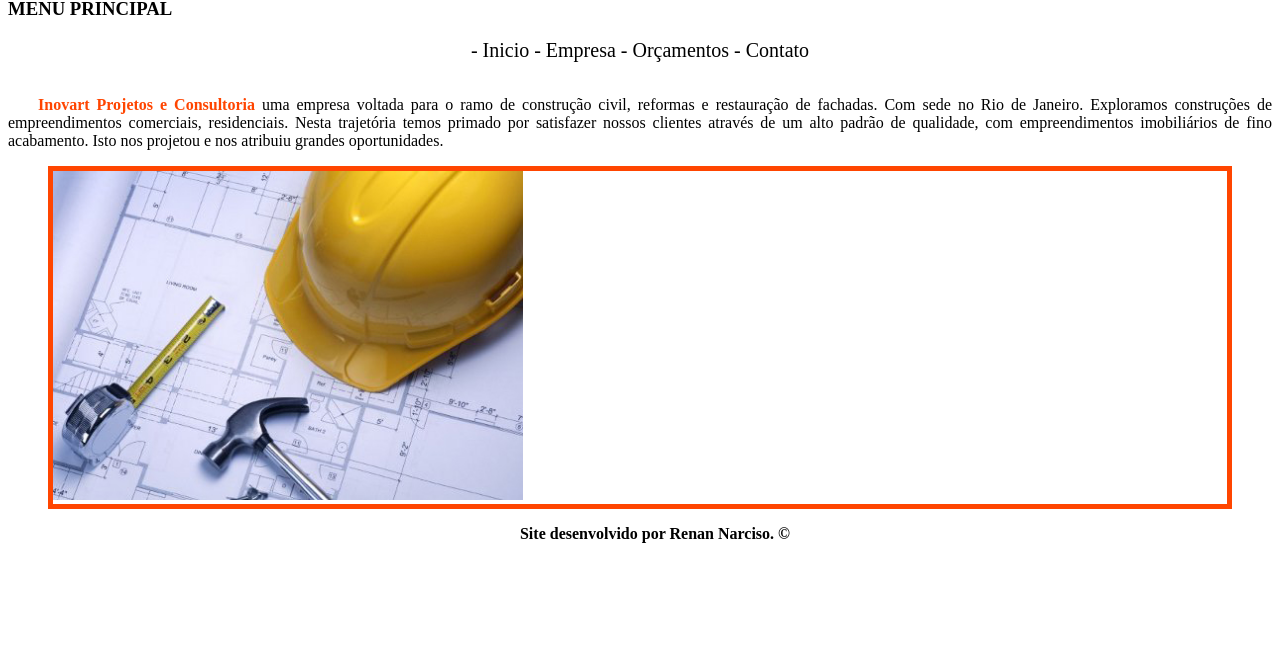
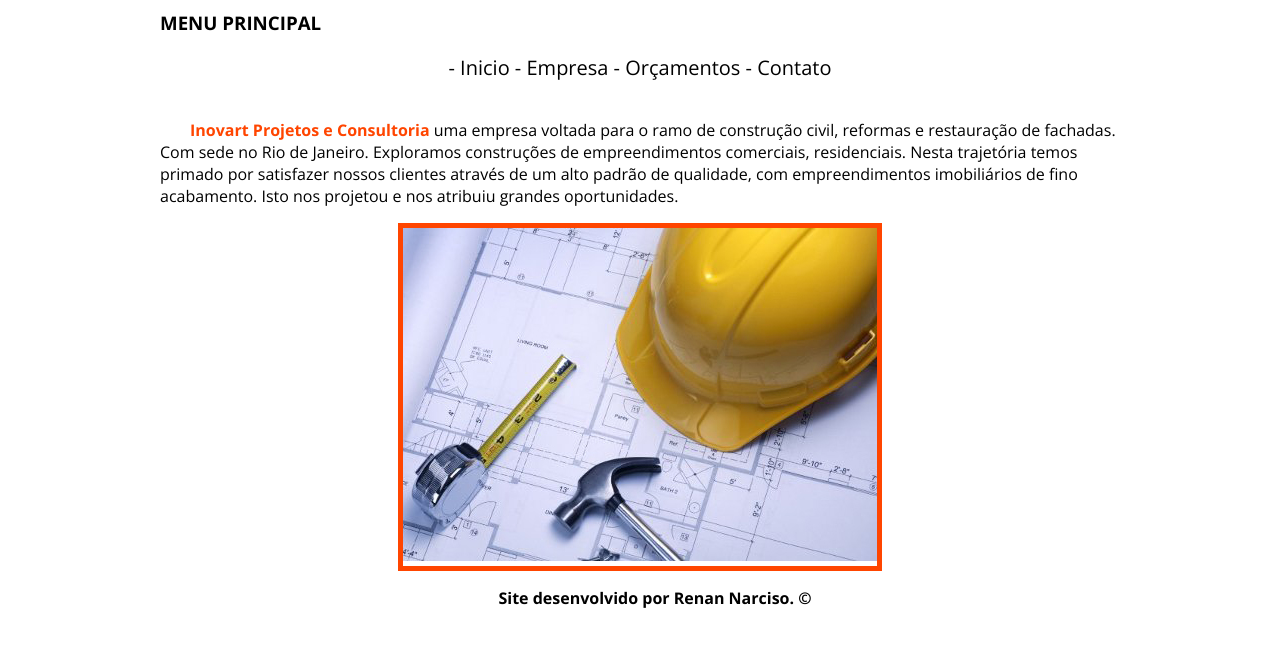
Before and after one commit to Renanzinth/Inovart-projetos-e-consultoria, a plain HTML site: page index.html in a window 1280 px wide. Shown: the part 129-800 px from the top of the page. Drawn offline with nearby package versions, Linux system fonts and the light colour scheme.

Commit message:
Fazendo o que vc pediu

```diff
--- a/css/estilo.css
+++ b/css/estilo.css
@@ -1,8 +1,12 @@
 @charset "UTF-8";
-
-
+*{
+	font-family: 'Open Sans', sans-serif;
+}
+#interface{
+	width: 960px;
+	margin: 0 auto;
+}
 /* ESTILO DO MENU */
-
 nav{
 	font-size: 20px;
 	text-align: center;
@@ -11,19 +15,26 @@ nav{
 /* ESTILO DO PARÁGRAFO */
 
 p {
-	text-align: justify;
+	width: 100%;
+	text-align:left;
 	text-indent: 30px;
 }
-
+/* ESTILO DE TEXTO */
+span{
+	color:orangered;
+	font-weight: 700;
+}
 /* ESTILO DA IMAGEM COM LEGENDA */
 
 figure.foto-legenda {
+	width: 474px;
 	position: relative;
 	border: 5px solid orangered;
+	margin: 0 auto;
 }
 
 figure.foto-legenda img {
-	width: 40%;
+	width: 100%;
 	height: 100%;
 }
 
--- a/index.html
+++ b/index.html
@@ -9,6 +9,7 @@
 
 	<title>Inovart</title>
 	<link rel="stylesheet" type="text/css" href="css/estilo.css">
+	<link href='https://fonts.googleapis.com/css?family=Open+Sans:400,700,300' rel='stylesheet' type='text/css'>
 </head>
 
 <body>
@@ -32,7 +33,7 @@
 	</header>
 
 	<br/>
-<p><font color="orangered"><b>Inovart Projetos e Consultoria</b></font> uma empresa voltada para o ramo de construção civil, reformas e restauração de fachadas. Com sede no Rio de Janeiro. Exploramos construções de empreendimentos
+	<p><span>Inovart Projetos e Consultoria</span> uma empresa voltada para o ramo de construção civil, reformas e restauração de fachadas. Com sede no Rio de Janeiro. Exploramos construções de empreendimentos
 	comerciais, residenciais. Nesta trajetória temos primado por satisfazer nossos clientes através de um alto padrão de qualidade, com empreendimentos imobiliários de fino acabamento. Isto nos projetou e nos atribuiu grandes oportunidades.
 	</p>
 
```
Lines whose indentation alone changed are shown as unchanged.
